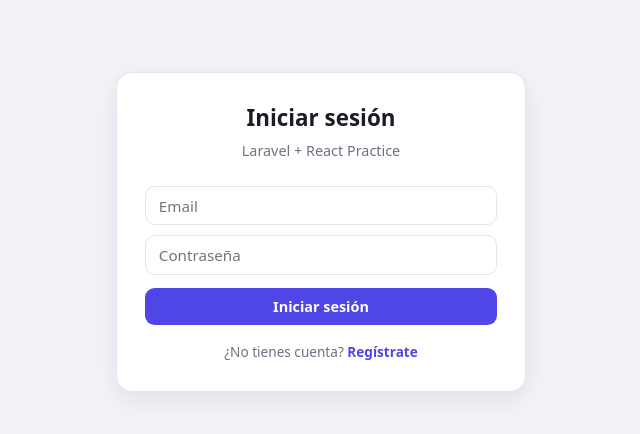
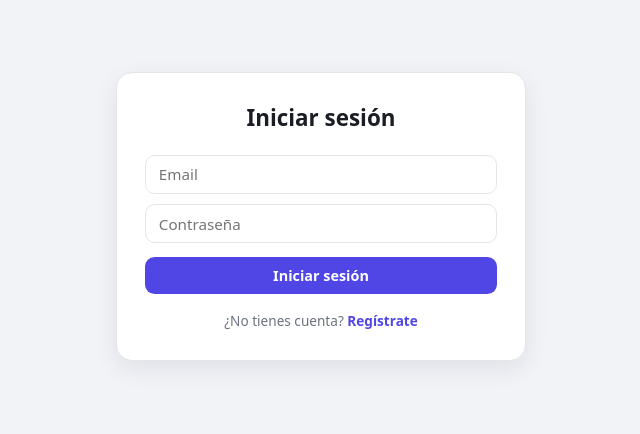
Before and after one commit to Juandh-TS/laravel-react-practice, a React (Vite) app in the folder frontend/: page / in a window 1280 px wide. Shown: the top 434 px of the page, without its empty margins (319-959 px from the left). Built offline with nearby package versions, Linux system fonts and the light colour scheme; no server answers.

Commit message:
fix: remove unused subtitle from AuthPage component

```diff
--- a/frontend/src/App.css
+++ b/frontend/src/App.css
@@ -193,12 +193,6 @@
 .panel h1 {
   margin: 0;
   font-size: 1.4rem;
-}
-
-.subtitle {
-  color: var(--color-text-muted);
-  margin: 0.35rem 0 1.5rem;
-  font-size: 0.9rem;
 }
 
 .count-badge {
--- a/frontend/src/features/auth/components/AuthPage.tsx
+++ b/frontend/src/features/auth/components/AuthPage.tsx
@@ -9,7 +9,6 @@ export function AuthPage() {
     <div className="auth-page">
       <div className="panel auth-panel">
         <h1>{mode === 'login' ? 'Iniciar sesión' : 'Crear cuenta'}</h1>
-        <p className="subtitle">Laravel + React Practice</p>
         {mode === 'login' ? (
           <LoginForm onSwitch={() => setMode('register')} />
         ) : (
```
